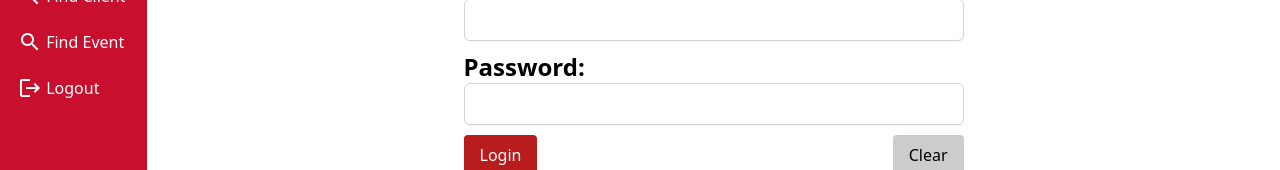
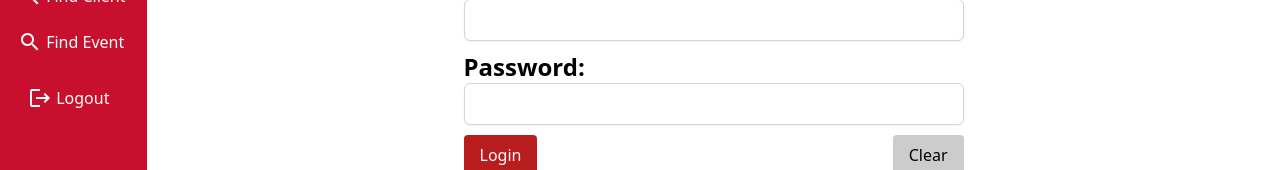
Before and after one commit to CIS-Spring-2023/project-cis_4339_project_-28, a Vue app in the folder frontend/: page /login in a window 1280 px wide. Shown: the part 249-419 px from the top of the page. Built offline with nearby package versions, Linux system fonts and the light colour scheme; no server answers.

Commit message:
removed old logout app (login now works for editor

```diff
--- a/frontend/src/App.vue
+++ b/frontend/src/App.vue
@@ -16,6 +16,15 @@ export default {
     },
     role() {
       return this.$store.state.role;
+    },
+  },
+  methods: {
+    logout() {
+      // Dispatch the logout action from your Vuex store
+      this.$store.dispatch('logout');
+
+      // Redirect the user to the login page
+      this.$router.push('/login');
     },
   },
   created() {
@@ -112,14 +121,14 @@ export default {
 
             <!-- david logout page -->
             <li>
-              <router-link to="/logout">
+              <button @click="logout">
                 <span
                   style="position: relative; top: 6px"
                   class="material-icons"
                   >logout</span
                 >
                 Logout
-              </router-link>
+              </button>
             </li>
           </ul>
         </nav>
--- a/frontend/src/components/Logout.vue
+++ /dev/null
@@ -1,25 +0,0 @@
-
-
-<template>
-    <div>
-      <h1>Logging out...</h1>
-    </div>
-  </template>
-
-  <script>
-  import { useStore } from 'vuex';
-  import { useRouter } from 'vue-router';
-
-  export default {
-    name: 'Logout',
-    setup() {
-      const store = useStore();
-      const router = useRouter();
-
-      store.dispatch('logout');
-      router.push('/login');
-
-      return {};
-    },
-  };
-  </script>
--- a/frontend/src/router/index.js
+++ b/frontend/src/router/index.js
@@ -50,13 +50,14 @@ const routes = [
     props: true,
     component: () => import('../components/eventDetails.vue')
   },
-  //david logout
-  {
-    path: '/logout',
-    name: 'logout',
-    props: true,
-    component: () => import('../components/Logout.vue')
-  },
+  // //david logout
+  // {
+  //   path: '/logout',
+  //   name: 'logout',
+  //   props: true,
+  //   component: () => import('../components/Logout.vue')
+  // },
+  // removing old unneeded old code
   // Lior Remade how services work so now two paths are used being createdserviceslist which is the list
   // createservice allows for creating and editing services (editing is accessed through the edit button via the list) - OK sounds good
   {
```
